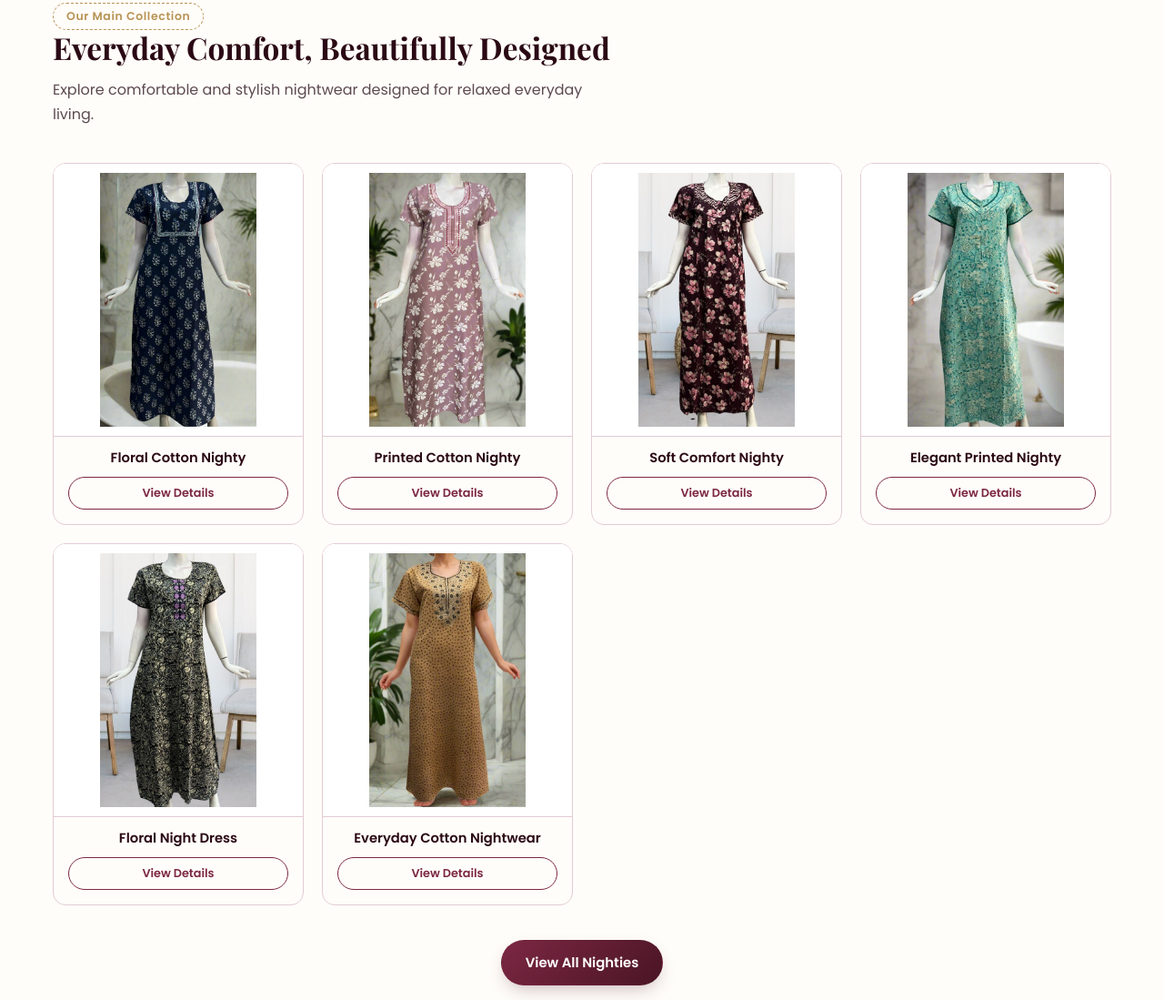
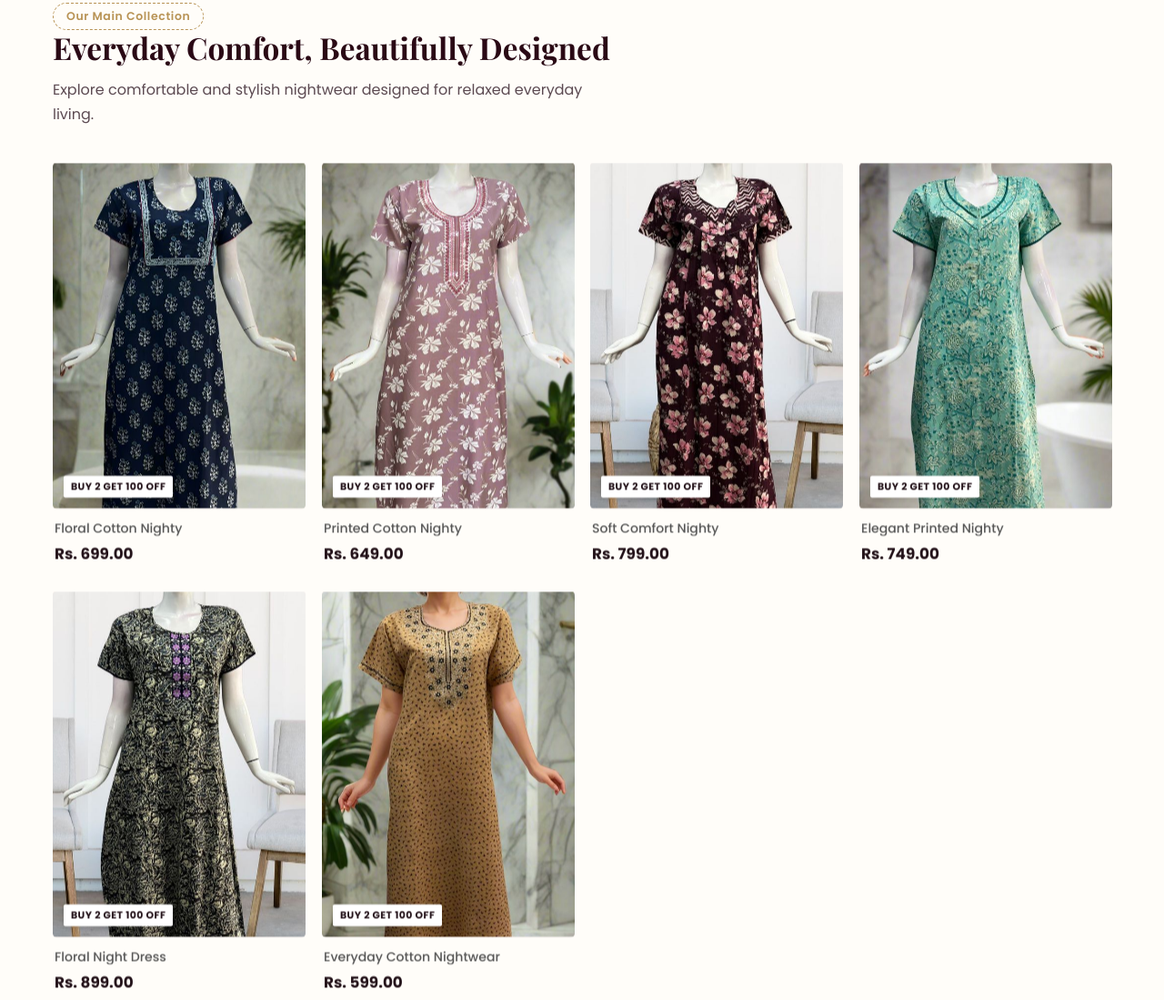
Before and after one commit to Sangeetha1106/SOWJUS, a website: page index.html in a window 1280 px wide. Shown: the part 1889-2988 px from the top of the page at 91% size. Drawn offline with nearby package versions, Linux system fonts and the light colour scheme.

Commit message:
Update product card design to match Max Fashion reference layout without View Details button

```diff
--- a/css/style.css
+++ b/css/style.css
@@ -415,79 +415,137 @@ section{ padding: 78px 0; }
 @media (max-width: 560px){ .cat-grid{ grid-template-columns: 1fr; } }
 
 /* =========================================================
-   PRODUCT CARDS + GRID
+   PRODUCT CARDS + GRID (MATCHING MAX FASHION E-COMMERCE REFERENCE)
    ========================================================= */
 .product-grid{
-  display:grid; grid-template-columns: repeat(4,1fr); gap: 20px;
+  display:grid; grid-template-columns: repeat(4,1fr); gap: 24px 18px;
 }
 .product-card{
-  background: var(--paper);
-  border-radius: var(--radius-m);
-  border: 1px solid var(--line-purple);
-  overflow:hidden;
-  transition: transform .3s ease, box-shadow .3s ease, border-color .3s ease;
-  display:flex; flex-direction:column;
+  background: transparent;
+  border-radius: 0;
+  border: none;
+  overflow: hidden;
+  transition: transform .3s ease;
+  display: flex; flex-direction: column;
   position: relative;
-  will-change: transform, box-shadow;
+  will-change: transform;
   touch-action: manipulation;
 }
 .product-card:hover{
   transform: translateY(-4px);
-  border-color: var(--dusty-rose);
-  box-shadow: 0 14px 28px -8px rgba(60, 14, 31, 0.16);
 }
 .pc-image-link{
   display: block;
   width: 100%;
+  position: relative;
   overflow: hidden;
-  background: #ffffff;
+  background: #f4ece9;
+  border-radius: 4px;
 }
 .product-card .art-frame{
   width: 100%;
-  height: 300px;
+  height: 380px;
   overflow: hidden;
   display: flex;
   align-items: center;
   justify-content: center;
-  background: #ffffff;
-  border-radius: 0;
-  border-bottom: 1px solid var(--line-purple);
+  background: #f4ece9;
+  border-radius: 4px;
+  border: none;
   position: relative;
 }
 .product-card .art-frame img{
   width: 100%;
   height: 100%;
-  object-fit: contain;
-  object-position: center;
-  padding: 10px;
-  transition: transform 0.4s ease;
+  object-fit: cover;
+  object-position: top center;
+  padding: 0;
+  transition: transform 0.5s cubic-bezier(0.25, 1, 0.5, 1);
 }
 .product-card:hover .art-frame img{
   transform: scale(1.04);
 }
-.product-card .art-frame svg{ transition: transform .4s ease; }
-.product-card:hover .art-frame svg{ transform: scale(1.05); }
-.pc-body{ padding: 14px 16px 16px; display:flex; flex-direction:column; gap:10px; flex:1; justify-content:space-between; text-align:center; }
-.pc-name{ font-family: var(--font-body); font-weight:600; font-size:0.92rem; color:var(--plum-deep); margin:0; line-height: 1.35; }
-.pc-name a{ color: var(--plum-deep); transition: color .2s ease; }
-.pc-name a:hover{ color: var(--maroon); }
-.pc-actions{ margin-top: auto; width:100%; }
-.pc-actions .btn{ width:100%; padding: 8px 12px; font-size:.8rem; border-radius: 999px; }
+.product-card .art-frame svg{ transition: transform .4s ease; padding: 20px; }
+.product-card:hover .art-frame svg{ transform: scale(1.06); }
+
+/* Offer Badge at Bottom-Left of Card Image like Reference */
+.pc-offer-badge{
+  position: absolute;
+  bottom: 12px;
+  left: 12px;
+  background: #ffffff;
+  color: var(--ink);
+  font-family: var(--font-body);
+  font-size: 0.68rem;
+  font-weight: 700;
+  letter-spacing: 0.04em;
+  padding: 4px 8px;
+  border-radius: 2px;
+  box-shadow: 0 2px 6px rgba(0,0,0,0.12);
+  z-index: 2;
+  text-transform: uppercase;
+}
+
+.pc-body{
+  padding: 12px 2px 4px;
+  display: flex;
+  flex-direction: column;
+  gap: 4px;
+  flex: 1;
+  text-align: left;
+}
+.pc-name{
+  font-family: var(--font-body);
+  font-weight: 500;
+  font-size: 0.88rem;
+  color: #666666;
+  margin: 0;
+  line-height: 1.3;
+  display: -webkit-box;
+  -webkit-line-clamp: 1;
+  -webkit-box-orient: vertical;
+  overflow: hidden;
+  text-overflow: ellipsis;
+}
+.pc-name a{
+  color: #555555;
+  transition: color .2s ease;
+  text-decoration: none;
+}
+.pc-name a:hover{
+  color: var(--maroon);
+}
+
+.pc-price-wrap{
+  display: flex;
+  align-items: baseline;
+  gap: 8px;
+  margin-top: 2px;
+}
+.pc-price{
+  font-family: var(--font-body);
+  font-weight: 700;
+  font-size: 1.05rem;
+  color: var(--ink);
+}
 
 @media (max-width: 1100px){
-  .product-grid{ grid-template-columns: repeat(3,1fr); gap: 16px; }
-  .product-card .art-frame{ height: 280px; }
+  .product-grid{ grid-template-columns: repeat(3,1fr); gap: 18px 14px; }
+  .product-card .art-frame{ height: 320px; }
 }
 @media (max-width: 768px){
-  .product-grid{ grid-template-columns: repeat(2,1fr); gap: 14px; }
-  .product-card .art-frame{ height: 240px; }
-  .pc-body{ padding: 12px; gap:8px; }
+  .product-grid{ grid-template-columns: repeat(2,1fr); gap: 16px 12px; }
+  .product-card .art-frame{ height: 260px; }
+  .pc-name{ font-size: 0.82rem; }
+  .pc-price{ font-size: 0.95rem; }
+  .pc-offer-badge{ font-size: 0.62rem; padding: 3px 6px; bottom: 8px; left: 8px; }
 }
 @media (max-width: 480px){
-  .product-grid{ grid-template-columns: repeat(2,1fr); gap: 10px; }
-  .product-card .art-frame{ height: 200px; }
-  .pc-name{ font-size:0.84rem; }
-  .pc-actions .btn{ padding: 6px 8px; font-size:.75rem; }
+  .product-grid{ grid-template-columns: repeat(2,1fr); gap: 14px 10px; }
+  .product-card .art-frame{ height: 220px; }
+  .pc-body{ padding: 8px 2px 2px; }
+  .pc-name{ font-size: 0.78rem; }
+  .pc-price{ font-size: 0.9rem; }
 }
 
 /* empty state for search/filter */
--- a/js/main.js
+++ b/js/main.js
@@ -95,15 +95,17 @@ function artFrameHTML(product, extraClass){
 
 /* ---------------- product card + category card templates ---------------- */
 function productCardHTML(product){
+  const priceText = product.price || "Rs. 699.00";
   return `
   <article class="product-card reveal">
     <a href="product-details.html?id=${product.id}" class="pc-image-link" aria-label="View ${product.name}">
       ${artFrameHTML(product)}
+      <span class="pc-offer-badge">BUY 2 GET 100 OFF</span>
     </a>
     <div class="pc-body">
       <h3 class="pc-name"><a href="product-details.html?id=${product.id}">${product.name}</a></h3>
-      <div class="pc-actions">
-        <a class="btn btn-outline btn-sm btn-block" href="product-details.html?id=${product.id}">View Details</a>
+      <div class="pc-price-wrap">
+        <span class="pc-price">${priceText}</span>
       </div>
     </div>
   </article>`;
```
